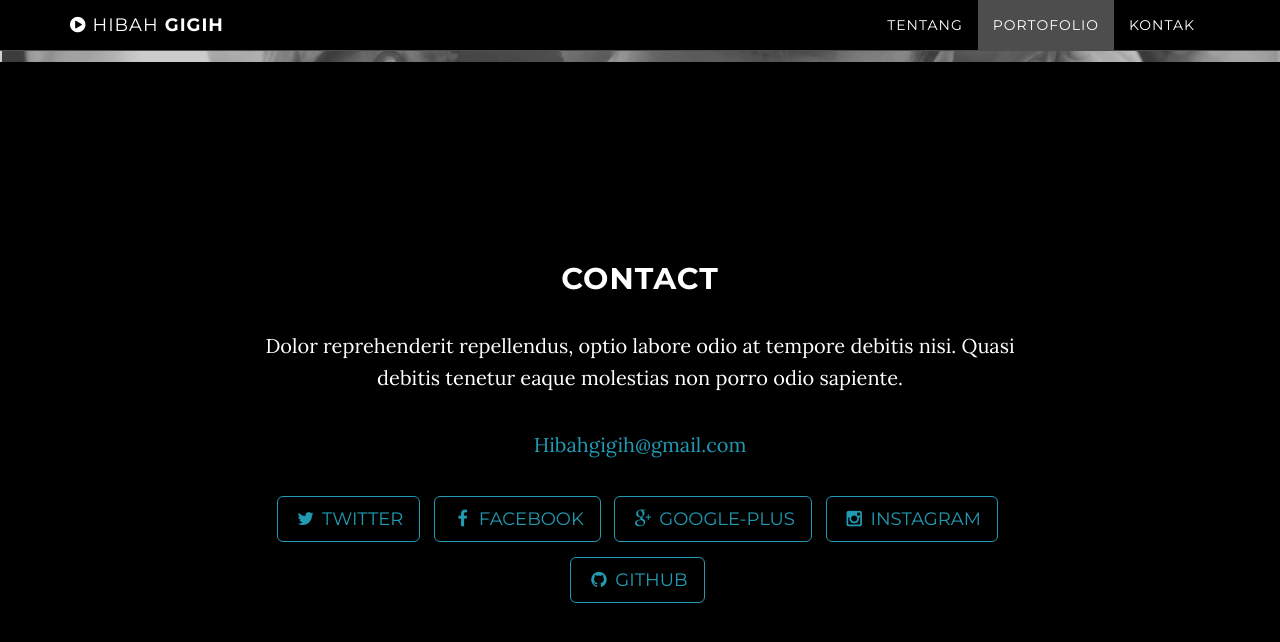
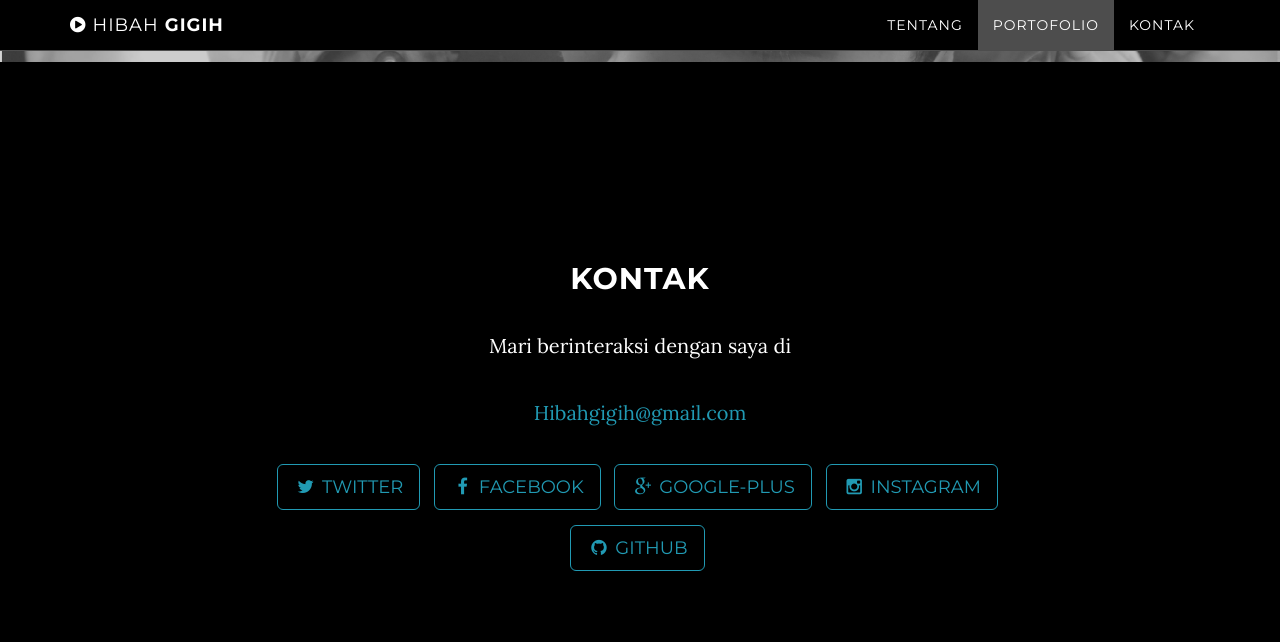
Before and after one commit to hibahgigih/hibahgigih.github.io, a Jekyll site: the page built from index.html, in a window 1280 px wide and 900 px high, scrolled down 1952 px. Shown: the top 642 px of the window. Built offline with Jekyll 4.4.1, drawn with Linux system fonts in a browser that asks for light colours.

Commit message:
Update contact.html

```diff
--- a/_includes/contact.html
+++ b/_includes/contact.html
@@ -2,8 +2,8 @@
     <section id="contact" class="container content-section text-center">
         <div class="row">
             <div class="col-lg-8 col-lg-offset-2">
-                <h2>Contact</h2>
-                <p>Dolor reprehenderit repellendus, optio labore odio at tempore debitis nisi. Quasi debitis tenetur eaque molestias non porro odio sapiente.</p>
+                <h2>Kontak</h2>
+                <p>Mari berinteraksi dengan saya di</p>
                 <p><a href="mailto:{{ site.email }}">{{ site.email }}</a>
                 </p>
                 <ul class="list-inline banner-social-buttons">
```
